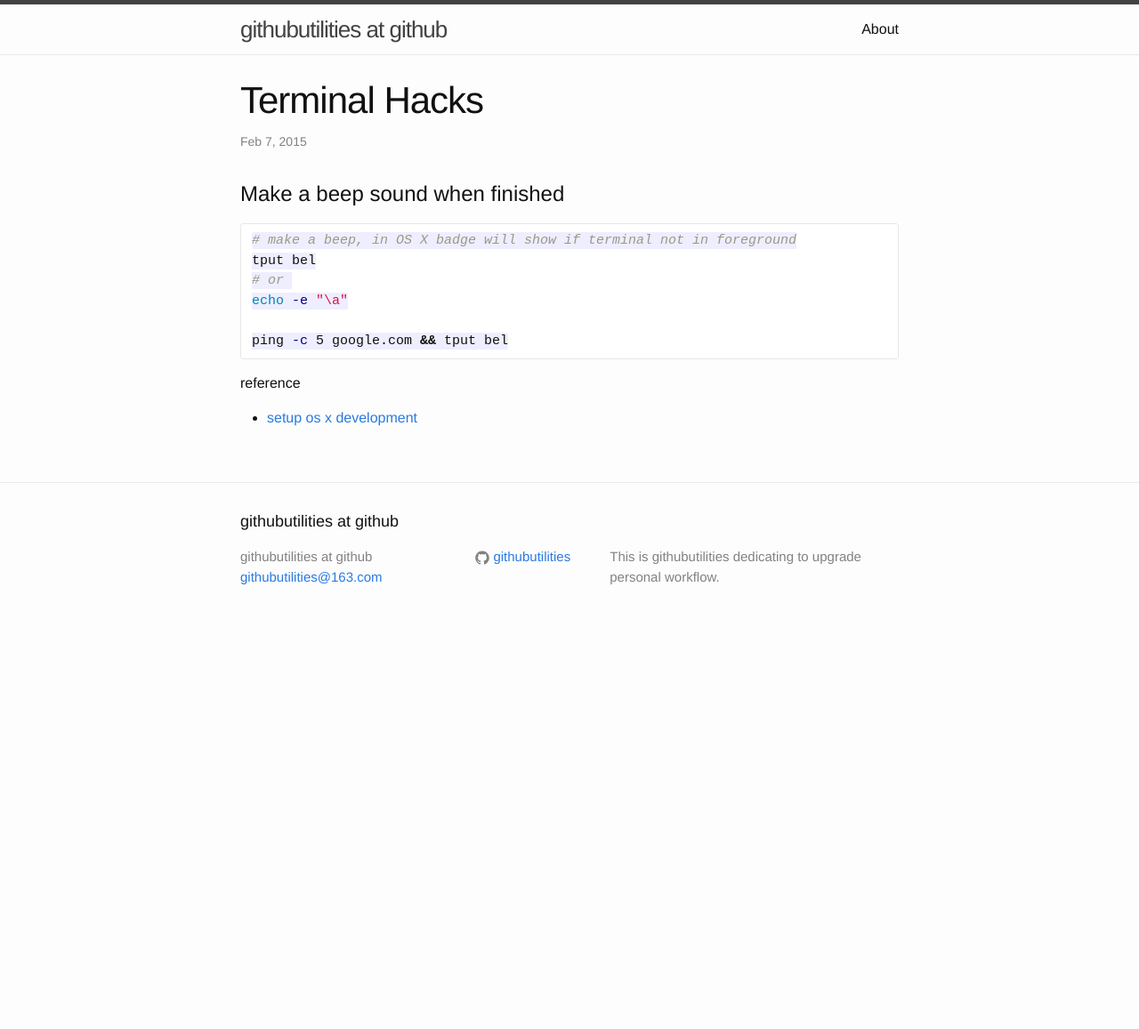
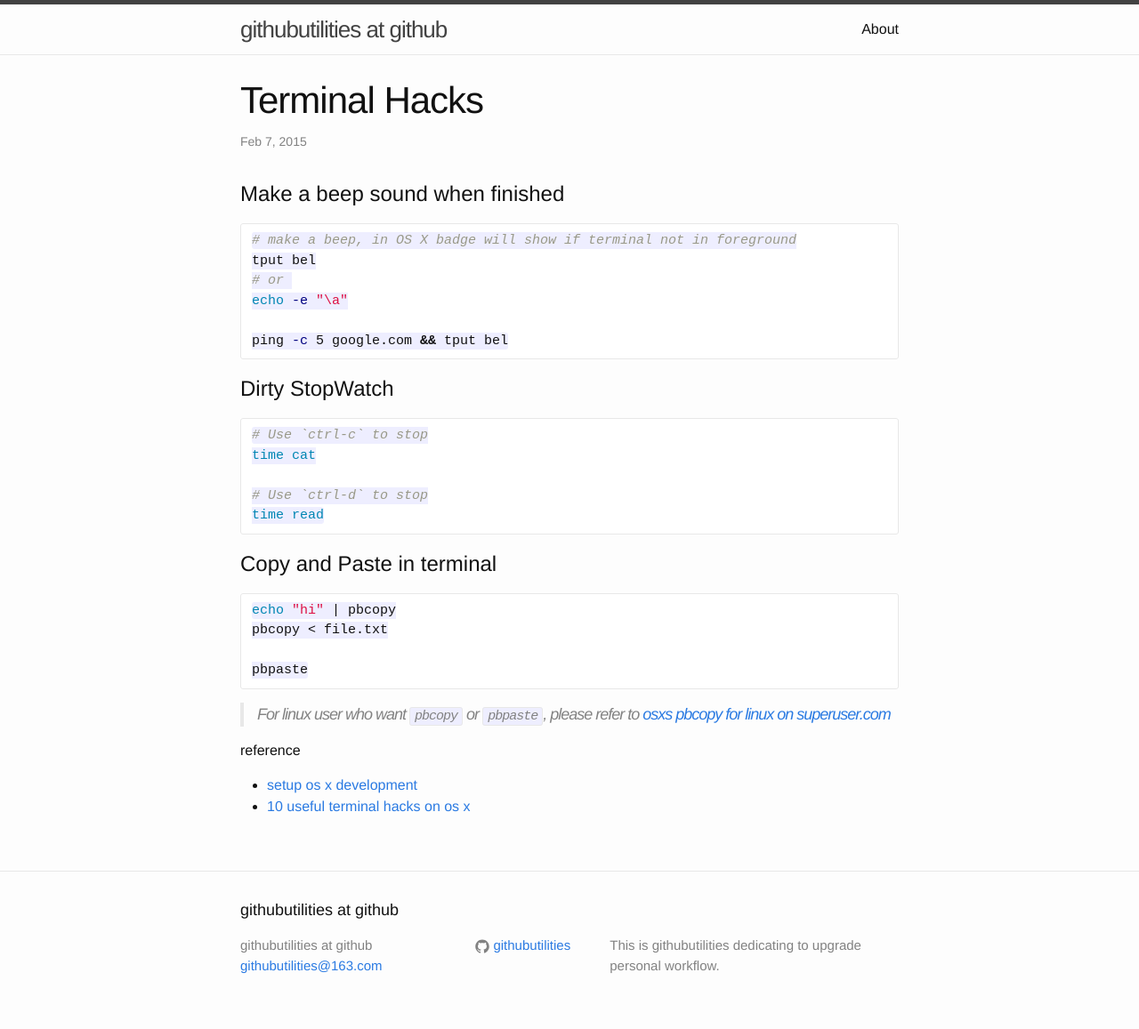
Before and after one commit to githubutilities/githubutilities.github.io, a Jekyll site: the page built from _posts/2015-02-07-terminal-hacks.markdown, in a window 1280 px wide. Shown: the whole page at 89% size. Built offline with Jekyll 4.4.1, drawn with Linux system fonts in a browser that asks for light colours; Markdown is read by kramdown in place of the engine named in the settings; before the commit the page ends 900 px from its top, so only the background shows below that.

Commit message:
add phcopy

````diff
--- a/_posts/2015-02-07-terminal-hacks.markdown
+++ b/_posts/2015-02-07-terminal-hacks.markdown
@@ -16,6 +16,28 @@ echo -e "\a"
 ping -c 5 google.com && tput bel
 ```
 
+# Dirty StopWatch
+
+```sh
+# Use `ctrl-c` to stop
+time cat
+
+# Use `ctrl-d` to stop
+time read
+```
+
+# Copy and Paste in terminal
+
+```sh
+echo "hi" | pbcopy
+pbcopy < file.txt
+
+pbpaste
+```
+
+> For linux user who want `pbcopy` or `pbpaste`, please refer to [osxs pbcopy for linux on superuser.com](http://superuser.com/questions/288320/whats-like-osxs-pbcopy-for-linux)
+
 reference
 
 * [setup os x development](http://mattstauffer.co/blog/setting-up-a-new-os-x-development-machine-part-1-core-files-and-custom-shell)
+* [10 useful terminal hacks on os x](http://www.mitchchn.me/2014/os-x-terminal/)
````
